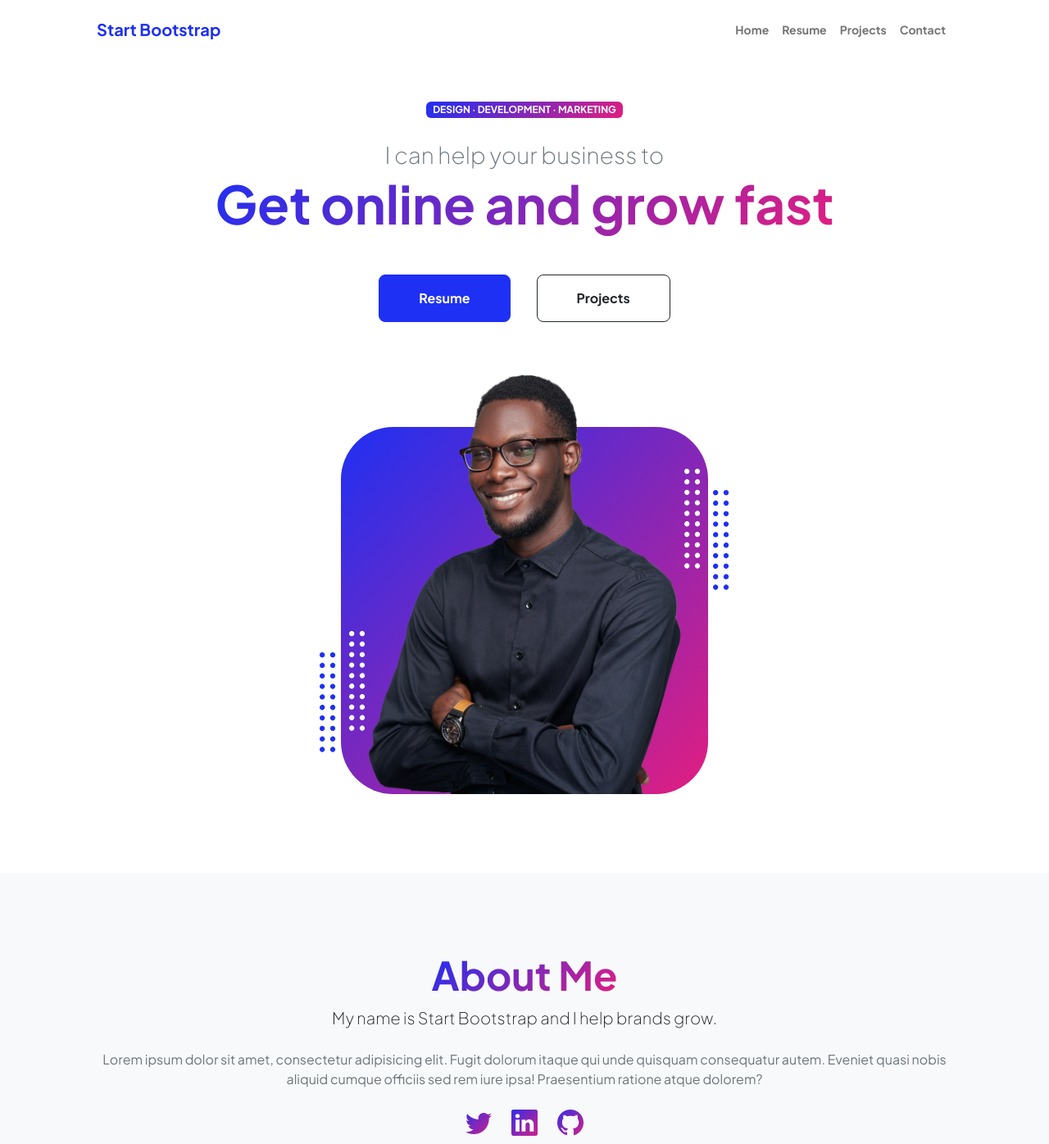
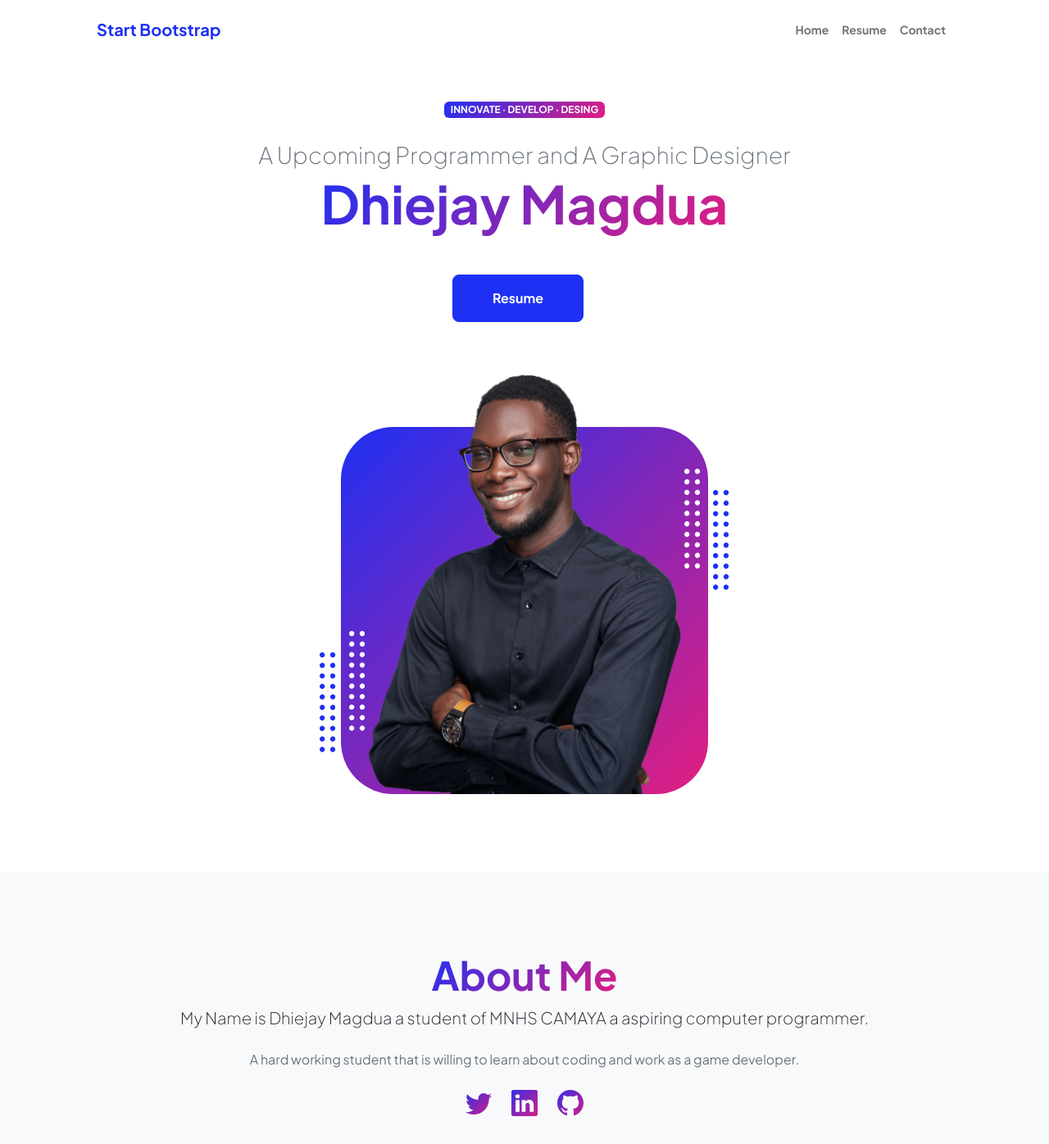
Before and after one commit to dhiejay01/dijei, a plain HTML site: page index.html in a window 1280 px wide. Shown: the top 1396 px of the page at 82% size. Drawn offline with nearby package versions, Linux system fonts and the light colour scheme.

Commit message:
Update index.html

```diff
--- a/index.html
+++ b/index.html
@@ -5,7 +5,7 @@
         <meta name="viewport" content="width=device-width, initial-scale=1, shrink-to-fit=no" />
         <meta name="description" content="" />
         <meta name="author" content="" />
-        <title>Personal - Start Bootstrap Theme</title>
+        <title>Home - Dhiejay Magdua</title>
         <!-- Favicon-->
         <link rel="icon" type="image/x-icon" href="assets/favicon.ico" />
         <!-- Custom Google font-->
@@ -28,7 +28,7 @@
                         <ul class="navbar-nav ms-auto mb-2 mb-lg-0 small fw-bolder">
                             <li class="nav-item"><a class="nav-link" href="index.html">Home</a></li>
                             <li class="nav-item"><a class="nav-link" href="resume.html">Resume</a></li>
-                            <li class="nav-item"><a class="nav-link" href="projects.html">Projects</a></li>
+
                             <li class="nav-item"><a class="nav-link" href="contact.html">Contact</a></li>
                         </ul>
                     </div>
@@ -41,12 +41,12 @@
                         <div class="col-xxl-5">
                             <!-- Header text content-->
                             <div class="text-center text-xxl-start">
-                                <div class="badge bg-gradient-primary-to-secondary text-white mb-4"><div class="text-uppercase">Design &middot; Development &middot; Marketing</div></div>
-                                <div class="fs-3 fw-light text-muted">I can help your business to</div>
-                                <h1 class="display-3 fw-bolder mb-5"><span class="text-gradient d-inline">Get online and grow fast</span></h1>
+                                <div class="badge bg-gradient-primary-to-secondary text-white mb-4"><div class="text-uppercase"> Innovate &middot; Develop &middot; Desing</div></div>
+                                <div class="fs-3 fw-light text-muted">A Upcoming Programmer and A Graphic Designer </div>
+                                <h1 class="display-3 fw-bolder mb-5"><span class="text-gradient d-inline">Dhiejay Magdua</span></h1>
                                 <div class="d-grid gap-3 d-sm-flex justify-content-sm-center justify-content-xxl-start mb-3">
                                     <a class="btn btn-primary btn-lg px-5 py-3 me-sm-3 fs-6 fw-bolder" href="resume.html">Resume</a>
-                                    <a class="btn btn-outline-dark btn-lg px-5 py-3 fs-6 fw-bolder" href="projects.html">Projects</a>
+
                                 </div>
                             </div>
                         </div>
@@ -182,8 +182,8 @@
                         <div class="col-xxl-8">
                             <div class="text-center my-5">
                                 <h2 class="display-5 fw-bolder"><span class="text-gradient d-inline">About Me</span></h2>
-                                <p class="lead fw-light mb-4">My name is Start Bootstrap and I help brands grow.</p>
-                                <p class="text-muted">Lorem ipsum dolor sit amet, consectetur adipisicing elit. Fugit dolorum itaque qui unde quisquam consequatur autem. Eveniet quasi nobis aliquid cumque officiis sed rem iure ipsa! Praesentium ratione atque dolorem?</p>
+                                <p class="lead fw-light mb-4">My Name is Dhiejay Magdua a student of MNHS CAMAYA a aspiring computer programmer.</p>
+                                <p class="text-muted">A hard working student that is willing to learn about coding and work as a game developer.</p>
                                 <div class="d-flex justify-content-center fs-2 gap-4">
                                     <a class="text-gradient" href="#!"><i class="bi bi-twitter"></i></a>
                                     <a class="text-gradient" href="#!"><i class="bi bi-linkedin"></i></a>
```
